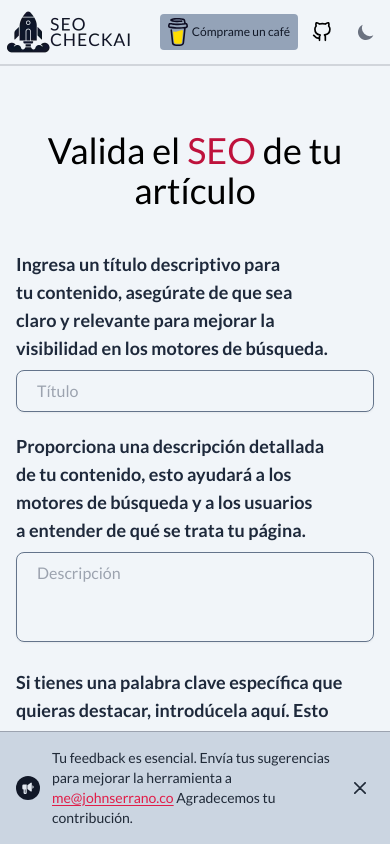
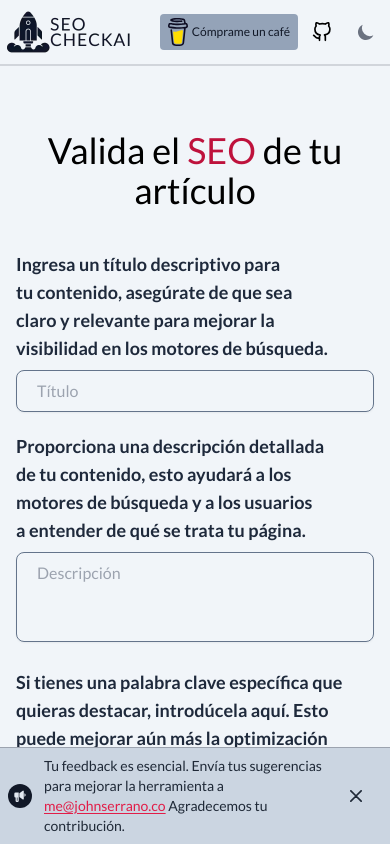
Before and after one commit to johnsi15/seocheck-ai, a Next.js app: page /validar-seo in a window 390 px wide. Shown: the top 844 px of the page. Built offline with nearby package versions, Linux system fonts and the light colour scheme.

Commit message:
Add styles mobile Banner

```diff
--- a/src/components/Banner.tsx
+++ b/src/components/Banner.tsx
@@ -16,7 +16,7 @@ export function Banner() {
     <div
       id='sticky-banner'
       tabIndex={-1}
-      className='fixed bottom-0 start-0 z-50 flex justify-between w-full p-4 border-t border-gray-400 bg-slate-300 dark:bg-blue-950 dark:border-gray-800'
+      className='fixed bottom-0 start-0 z-50 flex justify-between px-2 py-2 w-full md:p-4 border-t border-gray-400 bg-slate-300 dark:bg-blue-950 dark:border-gray-800'
     >
       <div className='flex items-center mx-auto'>
         <p className='flex items-center text-sm font-normal text-gray-800 dark:text-slate-200'>
@@ -44,7 +44,7 @@ export function Banner() {
           </span>
         </p>
       </div>
-      <div className='flex items-center'>
+      <div className='flex items-center w-24 md:w-auto'>
         <button
           data-dismiss-target='#sticky-banner'
           type='button'
```
